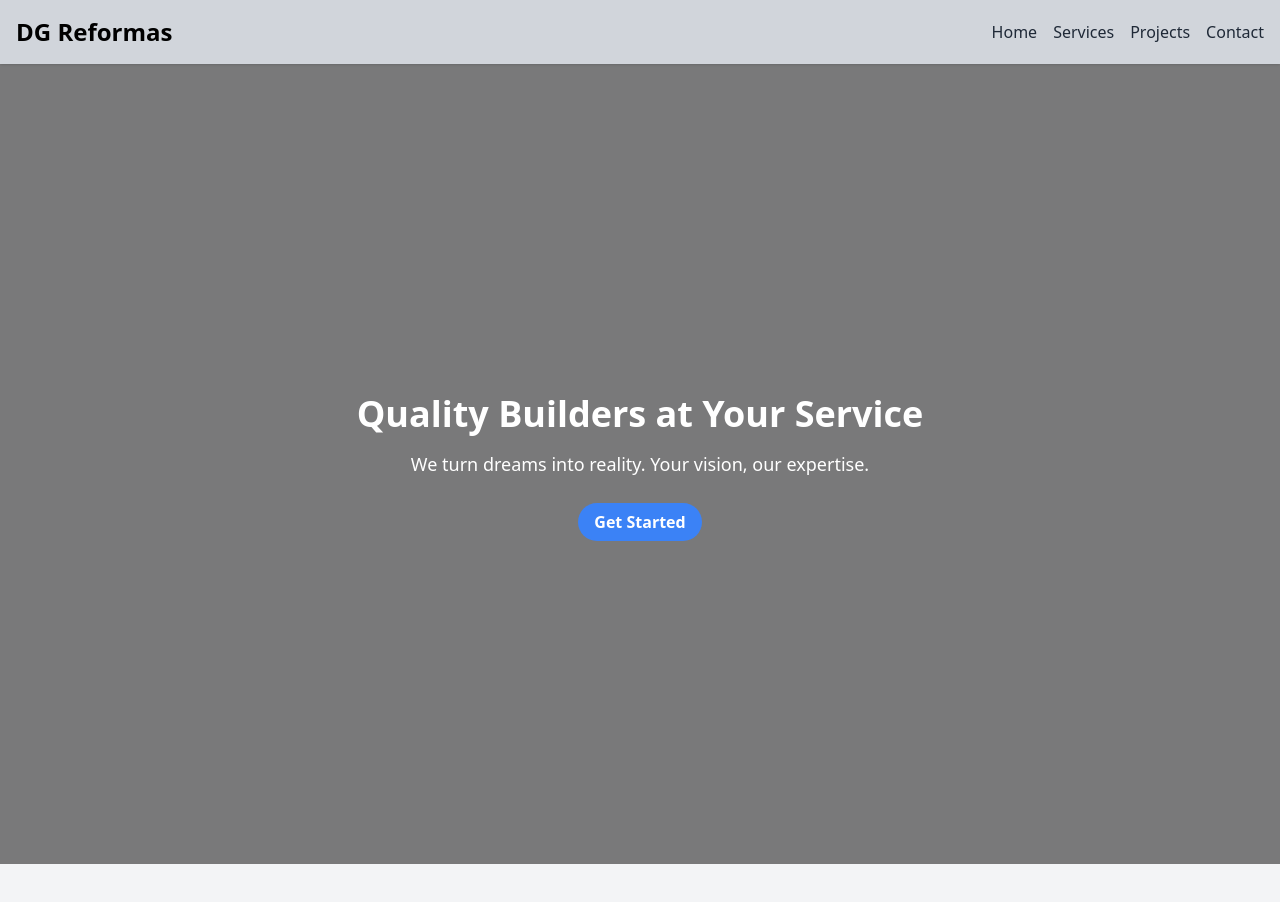
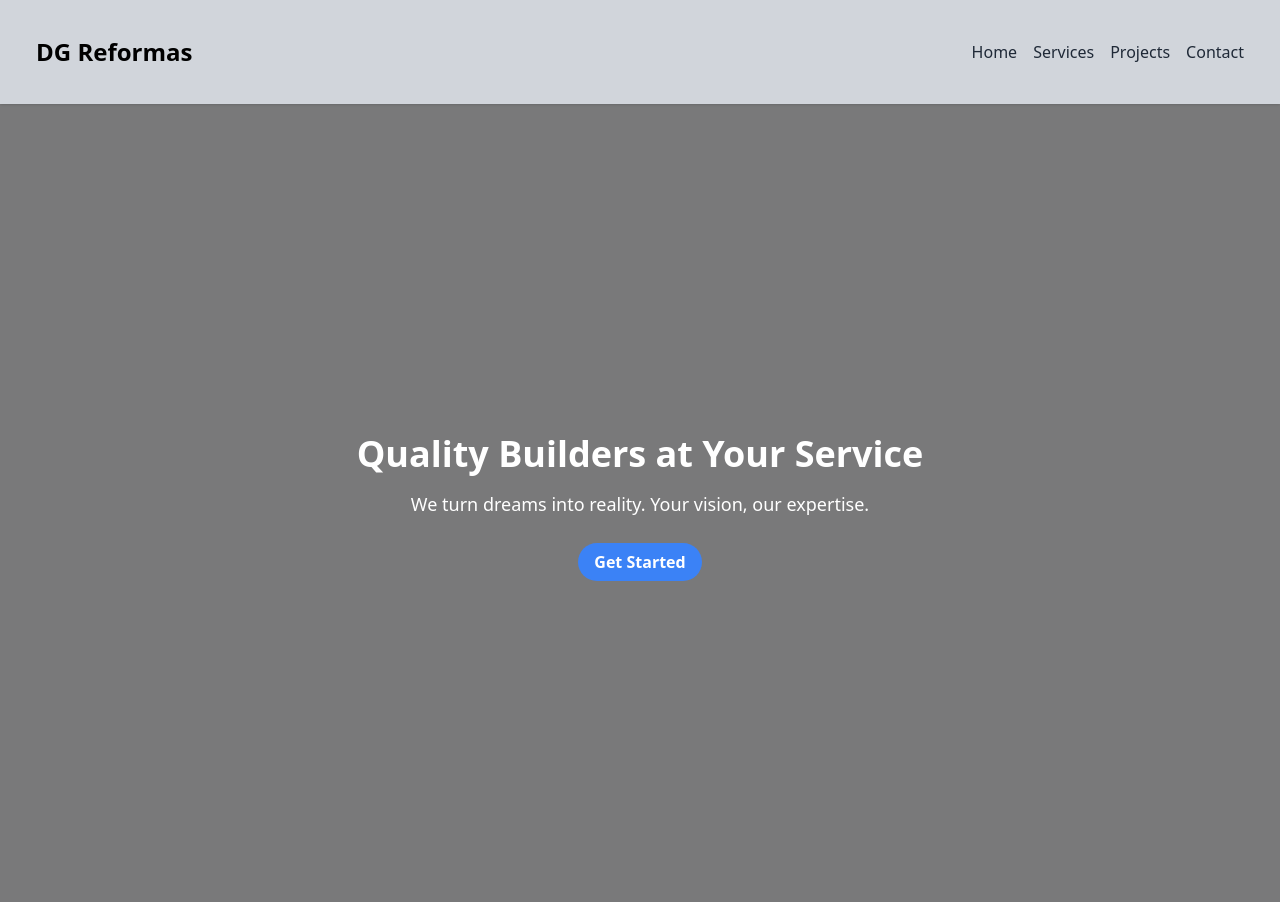
Before and after one commit to keironchaudhry/dg-reformas-project, a plain HTML site: page index.html in a window 1280 px wide. Before the commit the page ends 864 px from the top, so only its background shows below. Drawn offline with nearby package versions, Linux system fonts and the light colour scheme.

Commit message:
Adjustment: Widen padding on navbar

```diff
--- a/index.html
+++ b/index.html
@@ -9,7 +9,7 @@
   </head>
   <body class="font-sans bg-gray-100">
     <header class="bg-gray-300 shadow">
-      <div class="container mx-auto flex items-center justify-between p-4">
+      <div class="container mx-auto flex items-center justify-between p-9">
         <h1 class="text-2xl font-semibold">DG Reformas</h1>
         <nav>
           <ul class="flex space-x-4">
```
